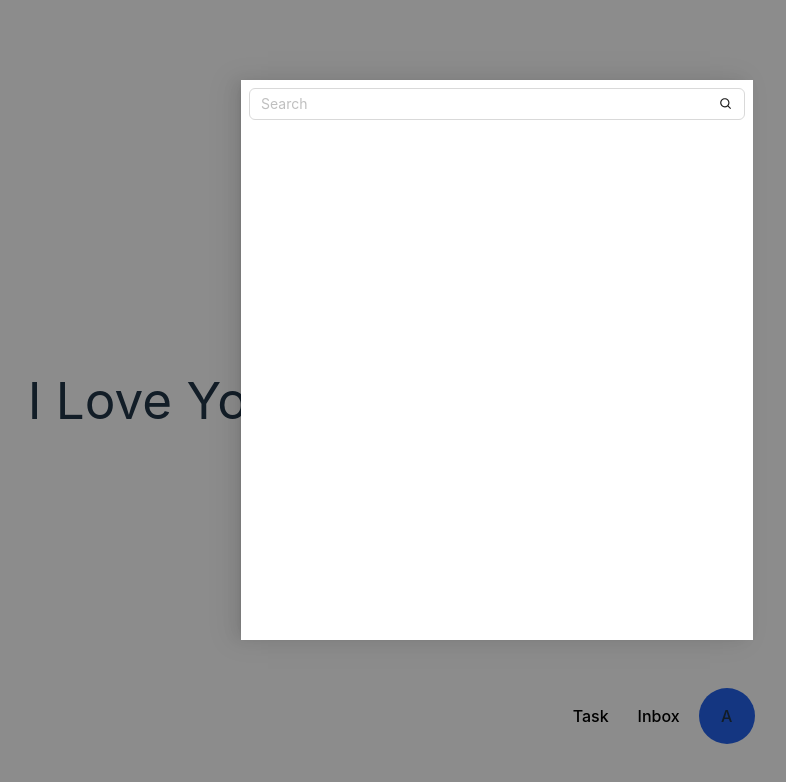
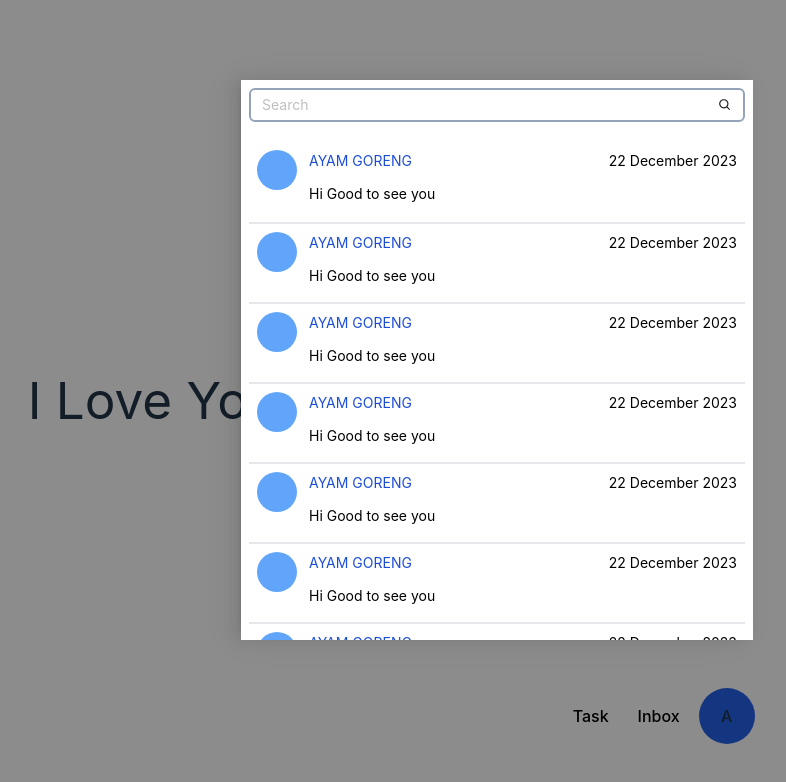
Before and after one commit to si-saaref/react-quicks, a React (Vite) app: page / in a window 1280 px wide. Both pictures are taken after a click on the button "Inbox". Shown: the top 782 px of the page, without its empty margins (487-1273 px from the left). Built offline with nearby package versions, Linux system fonts and the light colour scheme; no server answers.

Commit message:
feat: create card chat on menu invox

```diff
--- /dev/null
+++ b/src/component/molecules/CardChat.jsx
@@ -0,0 +1,18 @@
+import React from 'react';
+
+export default function CardChat({ title, body, date, onClick }) {
+	return (
+		<div className='flex gap-3 p-2 min-h-[80px]'>
+			<div className=''>
+				<div className='h-10 w-10 bg-blue-400 text-white rounded-full'></div>
+			</div>
+			<div className='chat-content flex flex-col gap-3 w-full'>
+				<div className='chat-title flex w-full justify-between'>
+					<p className='text-blue-700'>AYAM GORENG</p>
+					<p>22 December 2023</p>
+				</div>
+				<div className='chat-body'>Hi Good to see you</div>
+			</div>
+		</div>
+	);
+}
--- a/src/component/molecules/DrawerModal.jsx
+++ b/src/component/molecules/DrawerModal.jsx
@@ -21,6 +21,9 @@ export default function DrawerModal({ isOpen, onClose, children }) {
 			headerStyle={{
 				display: 'none',
 			}}
+			footerStyle={{
+				display: 'none',
+			}}
 		>
 			{children}
 		</Drawer>
--- a/src/component/organisms/MenuInbox.jsx
+++ b/src/component/organisms/MenuInbox.jsx
@@ -3,12 +3,13 @@ import React, { useLayoutEffect, useState } from 'react';
 import DrawerModal from '../molecules/DrawerModal';
 import { BiSearch } from 'react-icons/bi';
 import { getListChatAPI } from '../../services/api';
+import CardChat from '../molecules/CardChat';
 
 export default function MenuInbox() {
 	const [isOpen, setIsOpen] = useState(false);
 
 	useLayoutEffect(() => {
-		getListChat();
+		// isOpen && getListChat();
 	});
 
 	const getListChat = async () => {
@@ -28,11 +29,11 @@ export default function MenuInbox() {
 				Inbox
 			</button>
 			<DrawerModal onClose={() => setIsOpen((prevStae) => !prevStae)} isOpen={isOpen}>
-				<div className='flex justify-center h-full p-2'>
-					<div className='search-wrapper w-full'>
+				<div className='flex flex-col h-full p-2 gap-5 relative'>
+					<div className='search-wrapper w-full sticky top-2 right-0'>
 						<Input
 							placeholder='Search'
-							className='w-full bg-white'
+							className='w-full bg-white border-2 border-slate-400'
 							suffix={
 								<>
 									<BiSearch />
@@ -40,6 +41,18 @@ export default function MenuInbox() {
 							}
 						/>
 					</div>
+					<div className='list-chat-wrapper divide-y-2'>
+						<CardChat />
+						<CardChat />
+						<CardChat />
+						<CardChat />
+						<CardChat />
+						<CardChat />
+						<CardChat />
+						<CardChat />
+						<CardChat />
+						<CardChat />
+					</div>
 				</div>
 			</DrawerModal>
 		</>
--- a/src/services/api.js
+++ b/src/services/api.js
@@ -4,7 +4,7 @@ const BASE_URL = 'https://dummyapi.io/data/v1';
 const appId = '63f21a132305e97855e45d04';
 
 export const getListChatAPI = async () => {
-	const resp = await axios.get(`${BASE_URL}/post/60d21af267d0d8992e610b8d/comment?limit=10`, {
+	const resp = await axios.get(`${BASE_URL}/comment`, {
 		headers: {
 			'app-id': appId,
 			'Content-type': 'application/json',
```
